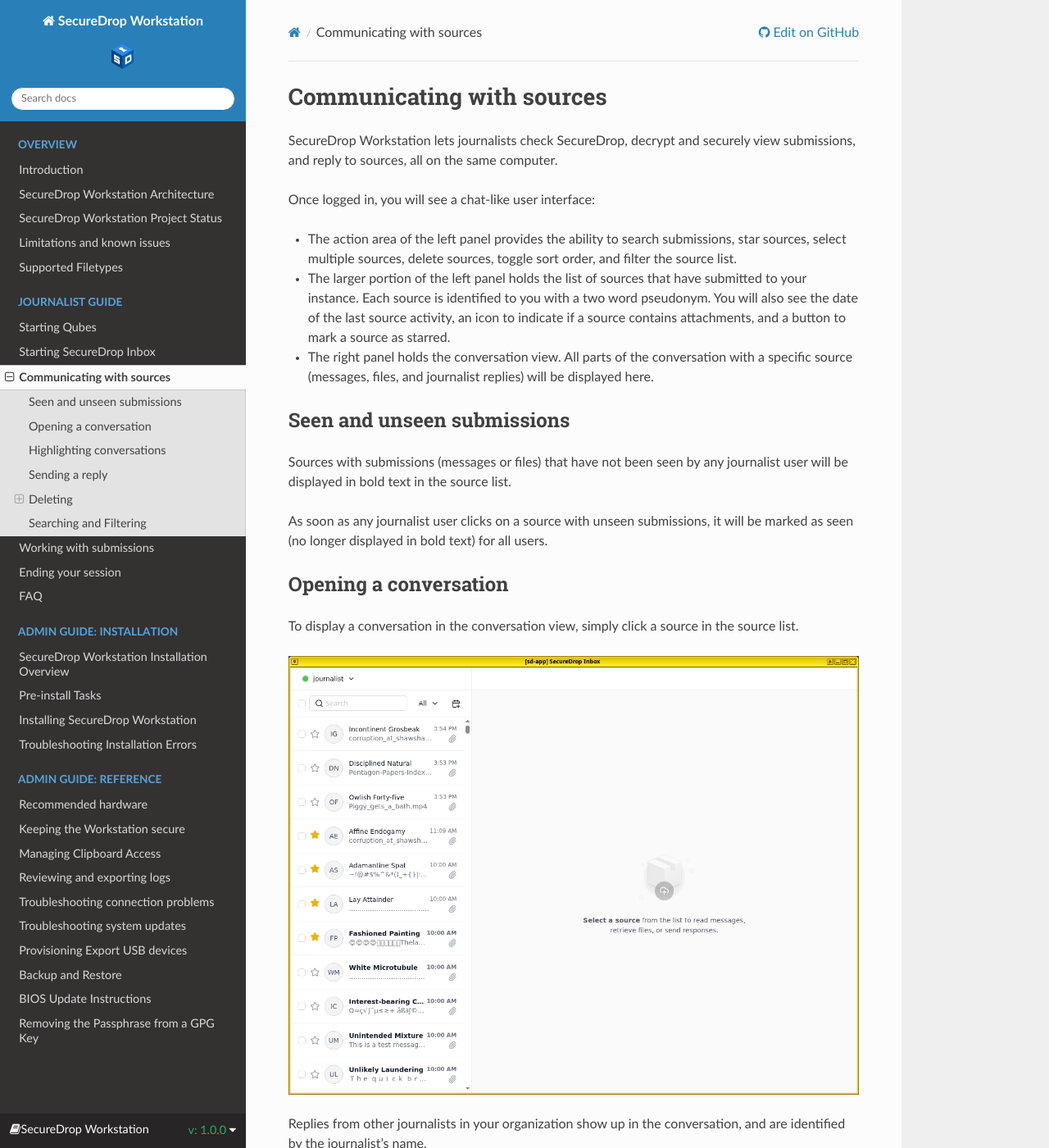
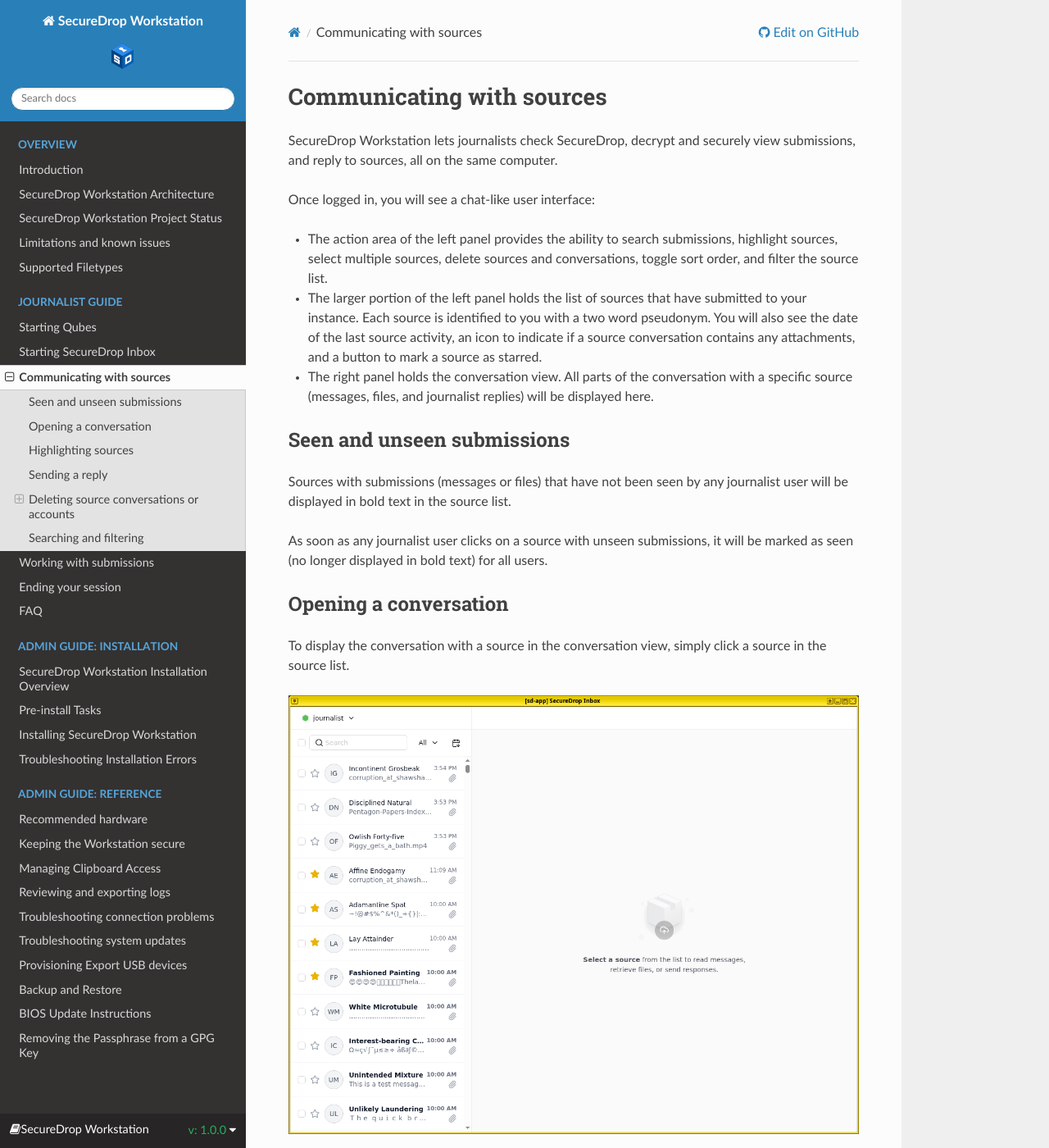
Before and after one commit to freedomofpress/securedrop-workstation-docs, a Sphinx documentation site: the page built from docs/journalist/sources.rst, in a window 1280 px wide and 1400 px high. Shown: the whole window at 82% size. Built offline with Sphinx 7.4.7 and the Read the Docs theme 3.1.0, drawn with Linux system fonts in a browser that asks for light colours; some of the changed text lies outside the part shown.

Commit message:
polish, consistency, a few edits

```diff
--- a/docs/journalist/sources.rst
+++ b/docs/journalist/sources.rst
@@ -6,12 +6,11 @@
 
 Once logged in, you will see a chat-like user interface:
 
-- The action area of the left panel provides the ability to search submissions, star sources, select multiple sources, delete sources, toggle sort order, and filter the source list.
+- The action area of the left panel provides the ability to search submissions, highlight sources, select multiple sources, delete sources and conversations, toggle sort order, and filter the source list.
 
 - The larger portion of the left panel holds the list of sources that have submitted to your
   instance. Each source is identified to you with a two word pseudonym. You will also
-  see the date of the last source activity, an icon to indicate if a source contains attachments,
-  and a button to mark a source as starred.
+  see the date of the last source activity, an icon to indicate if a source conversation contains any attachments, and a button to mark a source as starred.
 
 - The right panel holds the conversation view. All parts of the conversation
   with a specific source (messages, files, and journalist replies) will be
@@ -29,8 +28,7 @@
 Opening a conversation
 ----------------------
 
-To display a conversation in the conversation view, simply click a source in the
-source list.
+To display the conversation with a source in the conversation view, simply click a source in the source list.
 
 |screenshot_sdapp_main_view|
 
@@ -41,10 +39,10 @@
    seconds)?”, click **Yes**. This allows the SecureDrop Inbox VM access
    to the secure VM that holds your SecureDrop Submission Key.
 
-Highlighting conversations
---------------------------
+Highlighting sources
+--------------------
 
-You can highlight important conversations by clicking on the star beside a
+You can highlight important sources by clicking on the star beside a
 source's name. Starred sources will be visible as starred to everyone in your
 organization.
 
@@ -62,13 +59,10 @@
   subsequent sessions, including to any other users logging into the same
   physical SecureDrop Workstation.
 
-Deleting
----------
+Deleting source conversations or accounts
+-----------------------------------------
 
-Deleting conversations
-''''''''''''''''''''''''''''''
-
-You can delete a single source conversation checking the box beside the Source name in the list, then clicking the delete button (as indicated by a trash icon) in the action area at the top.
+You can delete a single source conversation or account by checking the box beside the source name in the list, then clicking the delete button (as indicated by a trash icon) in the action area at the top.
 
 |screenshot_delete_sources_select|
 
@@ -85,19 +79,17 @@
 and to prevent them from logging into the Source Interface. Their account will
 be completely removed from the system.
 
+Deleting multiple conversations or accounts
+'''''''''''''''''''''''''''''''''''''''''''
 
-Deleting multiple conversations
-'''''''''''''''''''''''''''''''
-
-To delete multiple conversations or accounts, select more than one source
-conversation from the list, then click the delete button. You will be
+To delete multiple source conversations or accounts, select more than one source from the list, then click the delete button. You will be
 presented with the same options to **Delete Conversations** and
 **Delete Accounts** as you would with a single source conversation.
 
-Searching and Filtering
+Searching and filtering
 -----------------------
 
-You can search through the text of all conversations and source pseudonyms using the search bar at the top of the source list. This will not search for text inside submitted attachments.
+You can search through all source pseudonyms and the text of all conversations using the search bar at the top of the source list. This will not search for text inside submitted attachments.
 
 |screenshot_search|
 
--- a/docs/journalist/submissions.rst
+++ b/docs/journalist/submissions.rst
@@ -20,7 +20,7 @@
 
 Once the file has been downloaded and decrypted, the filename will be visible,
 as will the action **Export** and **Print**. The displayed file size may increase
-after the download is complete, because the SecureDrop Client automatically
+after the download is complete, because SecureDrop Inbox automatically
 decompresses the downloaded file.
 
 |screenshot_file_download_successful|
```
Also changed, not shown: other parts of docs/journalist/sources.rst (+1 -2 lines).
